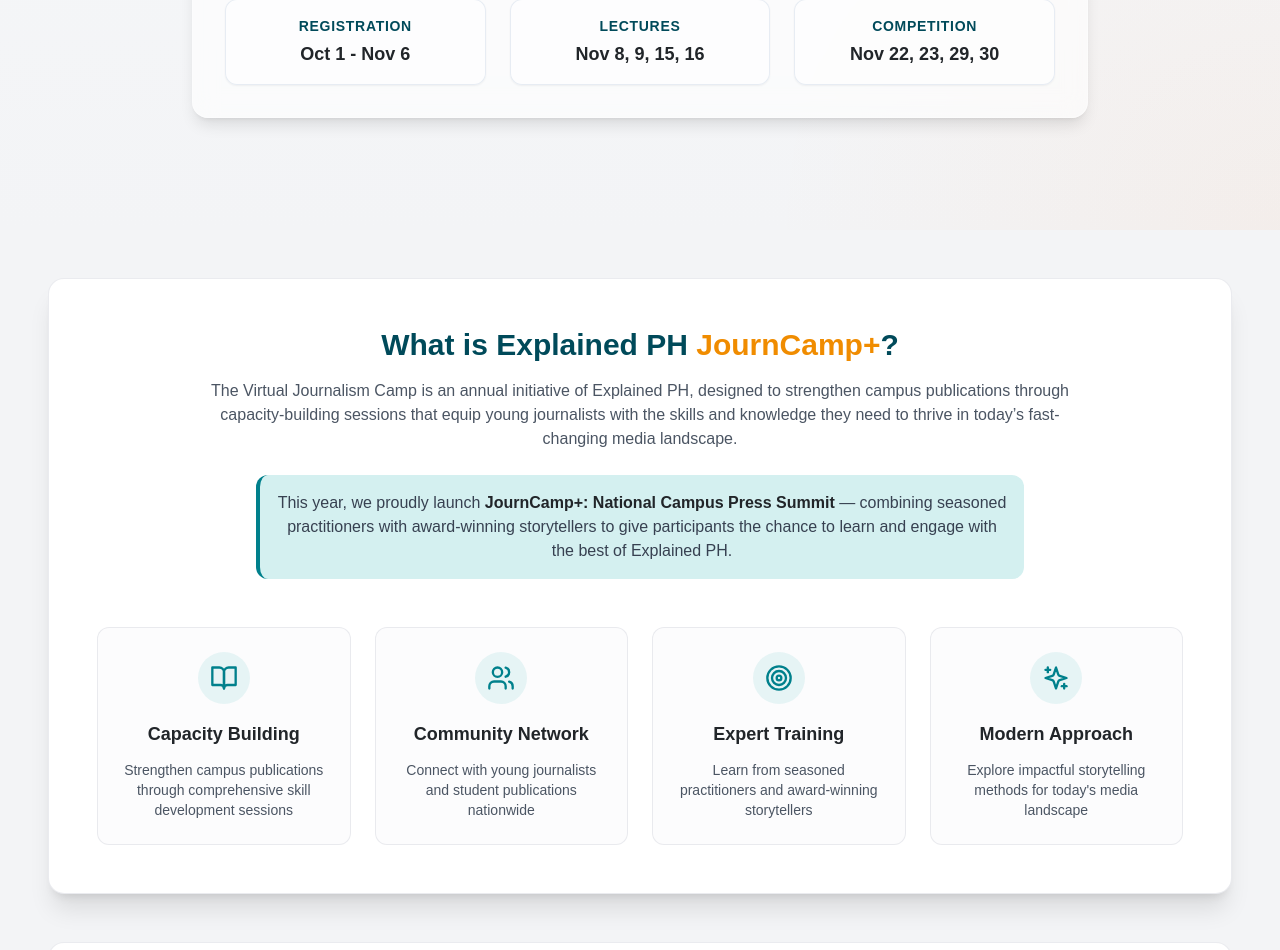
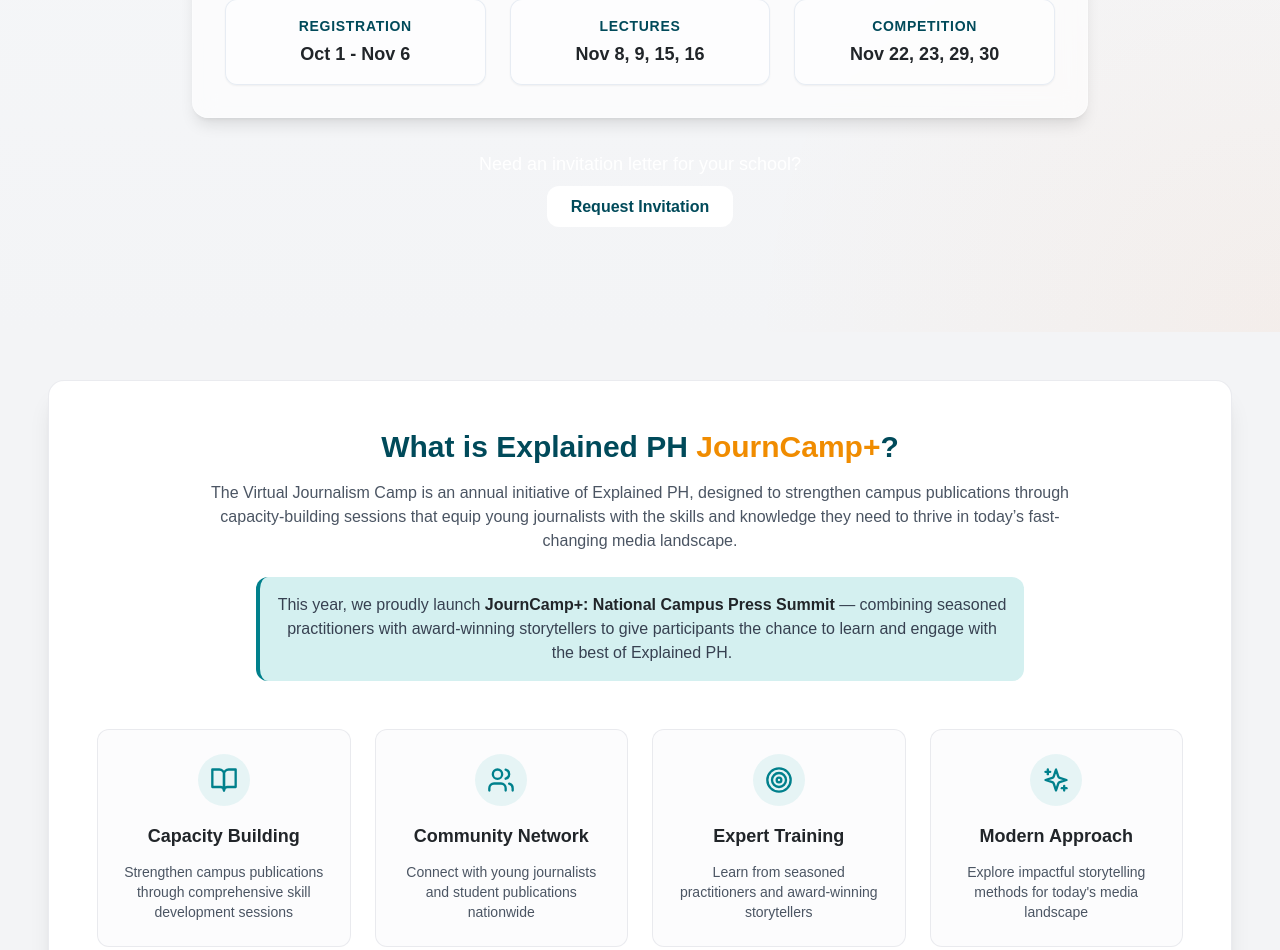
Before and after one commit to archie-bergosa/explained-ph-journcamp, a React (Vite) app: page / in a window 1280 px wide. Shown: the part 904-1854 px from the top of the page. Built offline with nearby package versions, Linux system fonts and the light colour scheme.

Commit message:
modified:   src/components/Hero.jsx new file:   src/components/Invitation.jsx

```diff
--- a/src/components/Hero.jsx
+++ b/src/components/Hero.jsx
@@ -2,6 +2,7 @@
 import { motion } from 'framer-motion';
 import { Button } from '@/components/ui/button';
 import { Calendar, PartyPopper } from 'lucide-react';
+import Invitation from '@/components/Invitation';
 
 const Hero = () => {
   const handleRegister = () => {
@@ -81,6 +82,7 @@
               </ul>
             </div>
           </motion.div>
+          <Invitation />
         </div>
       </div>
     </section>
--- /dev/null
+++ b/src/components/Invitation.jsx
@@ -0,0 +1,28 @@
+
+import React from 'react';
+import { motion } from 'framer-motion';
+
+const Invitation = () => {
+  return (
+    <motion.div
+      className="mt-8 text-center"
+      initial={{ opacity: 0, y: 20 }}
+      animate={{ opacity: 1, y: 0 }}
+      transition={{ duration: 0.5, delay: 1.0 }}
+    >
+      <p className="text-lg text-white mb-4">
+        Need an invitation letter for your school?
+      </p>
+      <a
+        href="https://bit.ly/JournCampPlusInvite"
+        target="_blank"
+        rel="noopener noreferrer"
+        className="bg-white text-brand-dark-teal font-bold py-3 px-6 rounded-lg hover:bg-gray-200 transition-colors"
+      >
+        Request Invitation
+      </a>
+    </motion.div>
+  );
+};
+
+export default Invitation;
```
